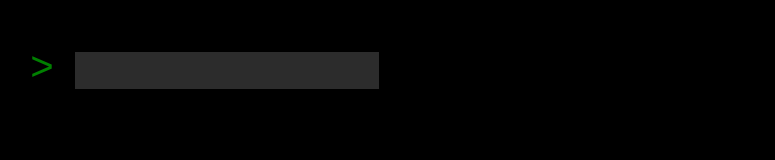
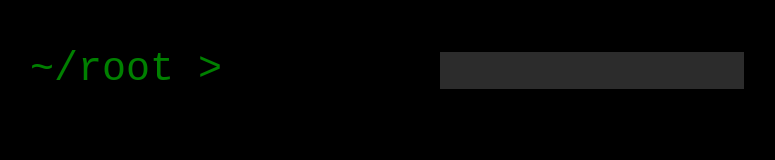
Before and after one commit to kw20d/command-line-os, a plain HTML site: page index.html in a window 1280 px wide. Shown: the whole page, without its empty margins (10-785 px from the left). Drawn offline with Linux system fonts and the light colour scheme.

Commit message:
Terminal: filesystem tree with ls and cd

```diff
--- a/script.js
+++ b/script.js
@@ -3,11 +3,41 @@ let c = canvas.getContext('2d');
 let input = document.querySelector('input');
 let renderHistory = [];
 let historyIndex = 0;
+let currentPath;
 let movePrompt = (line) => {
-    c.fillText('>',40,  line + 80)
+    if(currentPath.parent) c.fillText('~/' + currentPath.parent.value + '/' + currentPath.value + ' >',40,  line + 80)
+    else c.fillText('~/' + currentPath.value + ' >',40,  line + 80)
     let num = 12 + line + 40;
     input.style.top = num.toString() + 'px';
 };
+
+class folderNode{
+    constructor(value){
+        this.parent = null;
+        this.value = value;
+        this.type = null;
+        this.left = null;
+        this.right = null;
+    }
+};
+
+let addItem = (tree, parent, value, type, side) => {
+    if(parent && parent.type === 'file')
+        return
+    let node = new tree(value);
+    node.parent = parent;
+    node.type = type;
+    if(parent)
+        parent[side] = node;
+    return node;
+}
+
+
+let root = addItem(folderNode, null, 'root', 'folder', null);
+let folder1 = addItem(folderNode, root, 'folder1', 'folder', 'left');
+let folder2 = addItem(folderNode, root, 'folder2', 'folder', 'right');
+let file1 = addItem(folderNode, folder1, 'file1', 'file', 'left');
+
 let render = () => {
     let visibleRows = Math.floor(((canvas.height - 80) / 40) - 1);
     c.clearRect(0, 0, canvas.width, canvas.height);
@@ -27,6 +57,39 @@ let render = () => {
     movePrompt(line);
 };
 
+let currentFolder = (node) => {
+    let path = '';
+    if(node.left)
+        if(node.left.type === 'file') path += '   ' + node.left.value +'*';
+        else path += '   ' + node.left.value;
+    if(node.right)
+        if(node.right.type === 'file') path += '   ' + node.right.value +'*';
+        else path += '   ' + node.right.value;
+    if(path === '')
+        path = 'empty folder';
+    return path;
+};
+
+let listContent = () => {
+    renderHistory.push(currentFolder(currentPath));
+}
+
+let changeDir = txt => {
+    if(txt === '..')
+    {
+        if(currentPath.parent)
+            currentPath = currentPath.parent;
+        else
+            return;
+    }
+    else if(currentPath.left && txt === currentPath.left.value && currentPath.left.type === 'folder')
+        currentPath = currentPath.left;
+    else if(currentPath.right && txt === currentPath.right.value && currentPath.right.type === 'folder')
+        currentPath = currentPath.right;
+    else
+        renderHistory.push('no such folder');
+}
+
 let clearScreen = () => {
     renderHistory = [];
 }
@@ -40,13 +103,16 @@ let helpCommands = () => {
 canvas.height = window.innerHeight;
 canvas.width = window.innerWidth;
 c.font = ('40px monospace');
- render();
+currentPath = root;
+render();
 
 const commands = {
     'help':  () => helpCommands(),
     'clear': () => clearScreen(),
     'echo': (txt) => renderHistory.push(txt.join(" ")),
     'whoami': () => renderHistory.push("Zixted's Fan"),
+    'ls': () => listContent(),
+    'cd': (txt) => changeDir(txt[0]),
 };
 let commandHistory = [];
 input.addEventListener('keydown', (event) => {
@@ -87,6 +153,7 @@ input.addEventListener('keydown', (event) => {
                     renderHistory.push('command not found: ' + command);
                 }
                 render();
+
                 commandHistory.push(input.value);
                 historyIndex = commandHistory.length;
         }
--- a/styles.css
+++ b/styles.css
@@ -9,7 +9,7 @@ body {
 
 #input{
     position:absolute;
-    left:85px;
+    left:450px;
     width:300px;
     height:35px;
     font-family:monospace;
```
Also changed, not shown: 1 other file.
